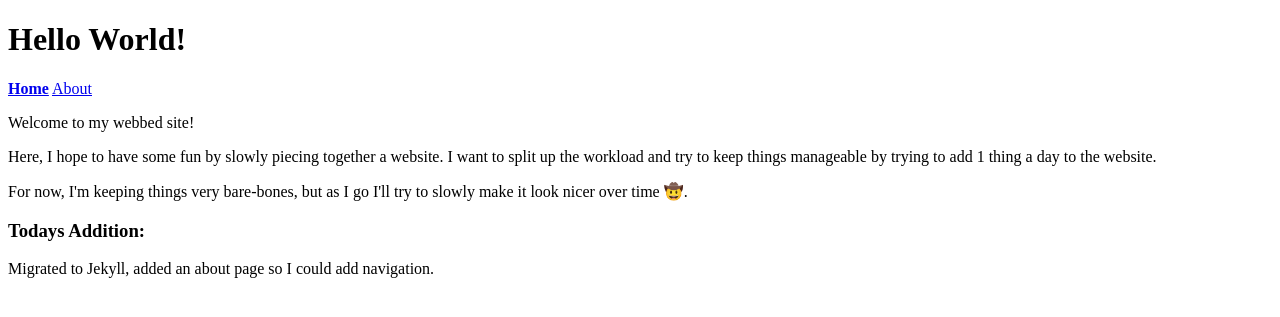
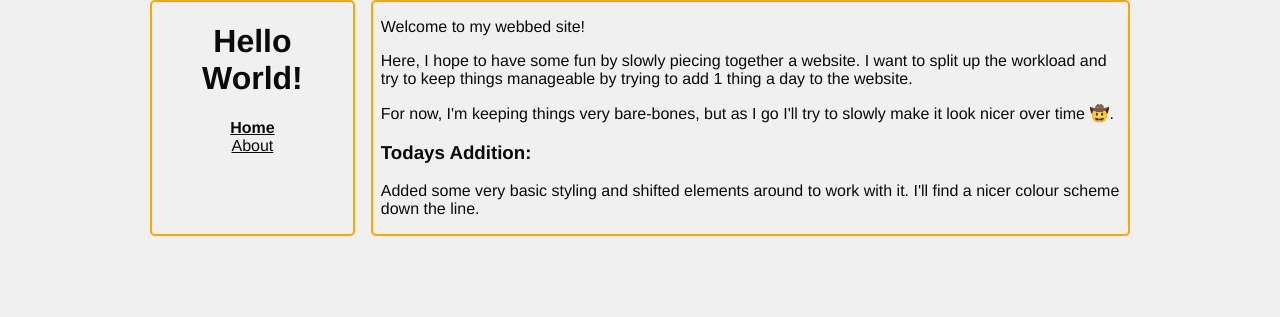
Before and after one commit to haleywm/WebbedSite, a Jekyll site: the page built from src/index.html, in a window 1280 px wide. Shown: the top 317 px of the page. Built offline with Jekyll 4.4.1, drawn with Linux system fonts in a browser that asks for light colours.

Commit message:
Added some very basic styling and shifted elements around to work with it.\nI'll find a nicer colour scheme down the line.

```diff
--- a/src/_layouts/default.html
+++ b/src/_layouts/default.html
@@ -16,15 +16,18 @@
 </head>
 
 <body>
+    <div class="body">
+        <div class="leftbar box">
+            <header>
+                <h1 class="logo">{{ page.title }}</h1>
+            </header>
+            {% include navigation.html %}
+        </div>
 
-    <header>
-        <h1>{{ page.title }}</h1>
-    </header>
-
-    {% include navigation.html %}
-
-    {{ content }}
-
+        <main class="main box">
+            {{ content }}
+        </main>
+    </div>
     <footer></footer>
 </body>
 
--- a/src/assets/css/style.sass
+++ /dev/null
@@ -1,9 +0,0 @@
----
----
-
-.inline p, .inline h3
-    display: span
-
-
-a.currentPage
-    font-weight: bold
--- /dev/null
+++ b/src/assets/css/style.scss
@@ -0,0 +1,64 @@
+---
+---
+
+@use 'sass:color';
+
+$font-stack: Helvetica;
+$background: #F0F0F0;
+$text: #0A0A0A;
+$primary: orange;
+$primary-bright: color.scale($primary, $lightness: 10%);
+$primary-dark: color.scale($primary, $lightness: -10%);
+$pad-amount: 8px;
+
+* {
+    font-family: $font-stack;
+    color: $text;
+}
+
+body {
+    margin: 0;
+    background-color: $background;
+}
+
+.body {
+    margin: 0 auto;
+    max-width: 980px;
+    display: flex;
+    flex-flow: row nowrap;
+    justify-content: space-between;
+    gap: calc($pad-amount * 2);
+
+    .main {
+        width: 80%;
+    }
+
+    .leftbar {
+        width: 20%;
+    }
+}
+
+.box {
+    border: 2px solid $primary;
+    border-radius: 5px;
+    padding: 0 $pad-amount;
+}
+
+nav {
+    display: flex;
+    flex-flow: column nowrap;
+    align-items: stretch;
+    padding-bottom: 2em;
+
+    a {
+        text-align: center;
+    }
+}
+
+.logo {
+    text-align: center;
+}
+
+a.currentPage {
+    font-weight: bold;
+}
--- a/src/index.html
+++ b/src/index.html
@@ -3,7 +3,6 @@ layout: default
 title: "Hello World!"
 ---
 
-<main>
 <section>
     <p>Welcome to my webbed site!</p>
     <p>Here, I hope to have some fun by slowly piecing together a website. I want to split up the workload and try to keep things manageable by trying to add 1 thing a day to the website.</p>
@@ -11,11 +10,8 @@ title: "Hello World!"
 </section>
 
 <section>
-        <div class="inline">
+    <div>
         <h3>Todays Addition:</h3>
-            <p>Migrated to Jekyll, added an about page so I could add navigation.</p>
+        <p>Added some very basic styling and shifted elements around to work with it. I'll find a nicer colour scheme down the line.</p>
     </div>
 </section>
-
-    <section></section>
-</main>
```
Lines whose indentation alone changed are shown as unchanged.
